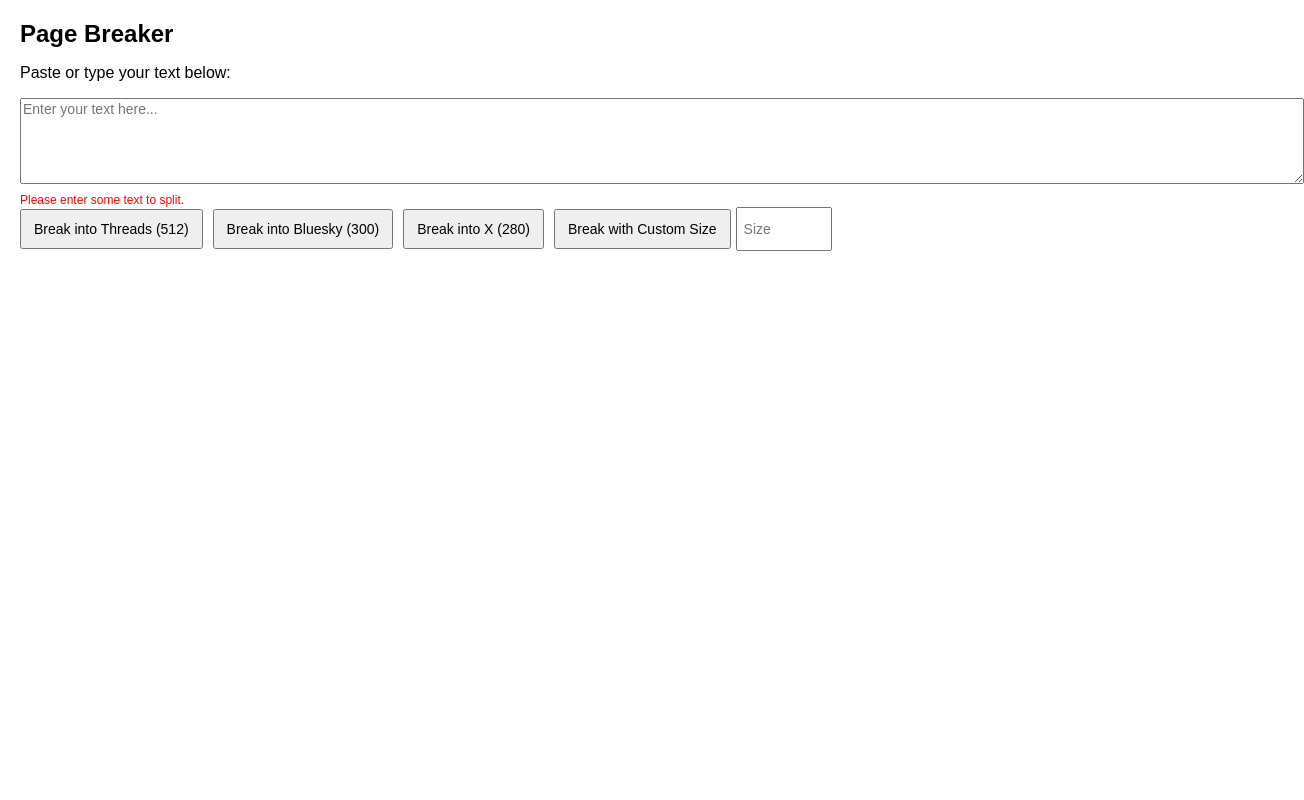
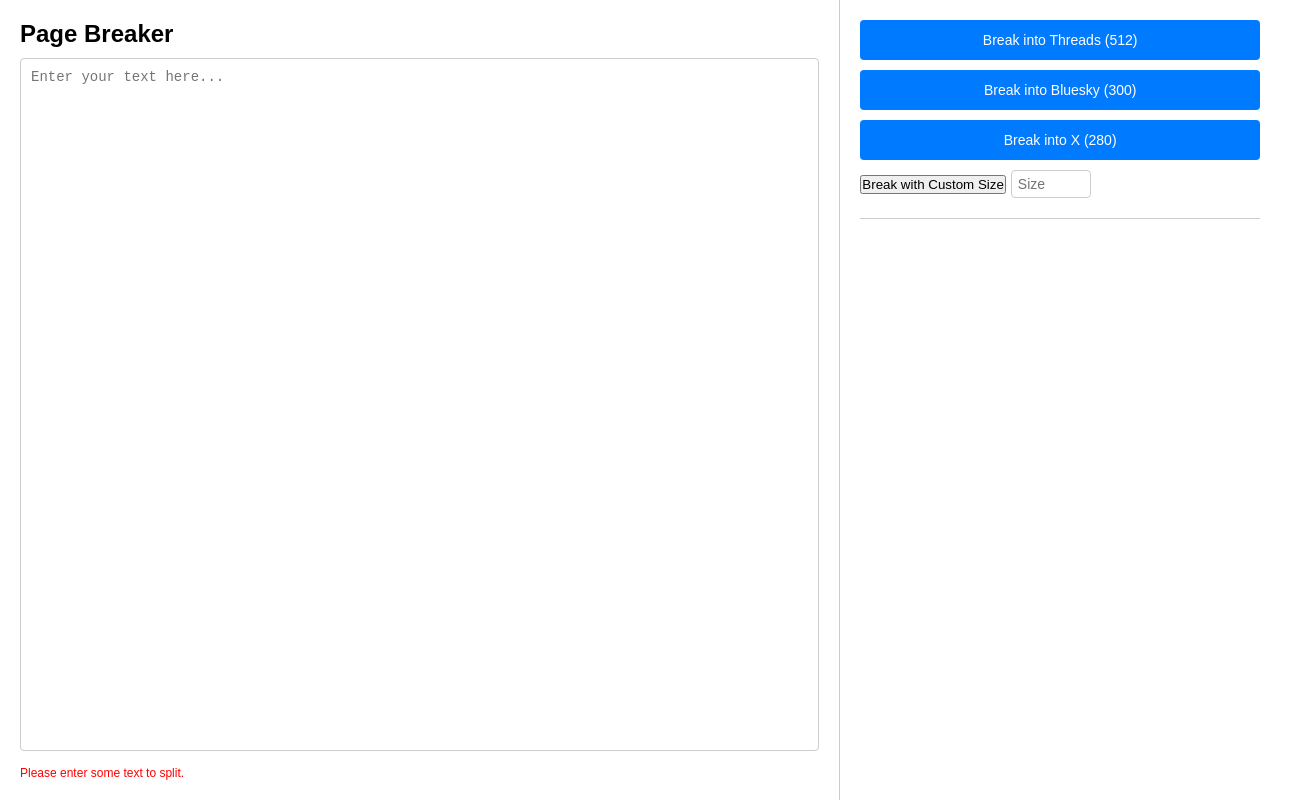
Before and after one commit to MarcoPoloResearchLab/social_threader, a plain HTML site: page index.html in a window 1280 px wide. Both pictures are taken after a click on the button "Break with Custom Size". Shown: the whole page, 1304 px wide, since content can reach past the window. Drawn offline with Linux system fonts and the light colour scheme.

Commit message:
usability: Paned layout

```diff
--- a/index.html
+++ b/index.html
@@ -1,48 +1,133 @@
 <!DOCTYPE html>
 <html lang="en">
 <head>
-  <meta charset="UTF-8" />
-  <meta name="viewport" content="width=device-width, initial-scale=1.0"/>
+  <meta charset="UTF-8">
+  <meta name="viewport" content="width=device-width, initial-scale=1">
   <title>Page Breaker</title>
   <style>
-    body {
+    /* Reset some basic styles */
+    * {
+      box-sizing: border-box;
+      margin: 0;
+      padding: 0;
+    }
+
+    body, html {
+      height: 100%;
       font-family: Arial, sans-serif;
-      margin: 20px;
     }
-    h2 {
+
+    /* Container for the entire page */
+    .container {
+      display: flex;
+      height: 100vh;
+      width: 100vw;
+    }
+
+    /* Left Pane Styles */
+    .left-pane {
+      flex: 2;
+      padding: 20px;
+      border-right: 1px solid #ccc;
+      display: flex;
+      flex-direction: column;
+    }
+
+    .left-pane h2 {
       margin-bottom: 10px;
     }
-    #controls {
+
+    .left-pane textarea {
+      flex: 1;
+      width: 100%;
+      padding: 10px;
+      font-size: 14px;
+      resize: none;
+      border: 1px solid #ccc;
+      border-radius: 4px;
+    }
+
+    .left-pane .inputStats {
+      margin-top: 10px;
+      font-size: 12px;
+      color: #555;
+    }
+
+    .left-pane .error {
+      color: red;
+      font-size: 12px;
+      margin-top: 5px;
+    }
+
+    /* Right Pane Styles */
+    .right-pane {
+      flex: 1;
       display: flex;
-      flex-wrap: wrap;
-      align-items: center;
+      flex-direction: column;
+      padding: 20px;
+    }
+
+    /* Upper Right Pane (Buttons) */
+    .upper-right-pane {
+      flex: 1;
+      display: flex;
+      flex-direction: column;
       gap: 10px;
-      margin-bottom: 10px;
+      margin-bottom: 20px;
     }
-    button {
-      padding: 8px 12px;
+
+    .button-group {
+      display: flex;
+      flex-direction: column;
+      gap: 10px;
+    }
+
+    .button-group button {
+      padding: 10px;
+      font-size: 14px;
       cursor: pointer;
-      font-size: 14px;
-      height: 40px;
+      border: none;
+      border-radius: 4px;
+      background-color: #007BFF;
+      color: white;
       display: flex;
       align-items: center;
       justify-content: center;
-      position: relative;
+      transition: background-color 0.3s;
+      height: 40px;
     }
-    #customControl {
+
+    .button-group button:hover {
+      background-color: #0056b3;
+    }
+
+    .custom-control {
       display: flex;
       align-items: center;
       gap: 5px;
     }
-    #customLength {
+
+    .custom-control button {
+      flex: none;
+    }
+
+    .custom-control input {
       width: 80px;
       padding: 6px;
       font-size: 14px;
       height: 28px;
+      border: 1px solid #ccc;
+      border-radius: 4px;
     }
-    #results {
-      margin-top: 20px;
+
+    /* Lower Right Pane (Output) */
+    .lower-right-pane {
+      flex: 4;
+      overflow-y: auto;
+      border-top: 1px solid #ccc;
+      padding-top: 10px;
     }
+
     .chunkContainer {
       position: relative;
       margin-bottom: 20px;
@@ -52,6 +137,7 @@
       align-items: flex-start;
       gap: 10px;
     }
+
     .chunkContainer:before {
       content: '';
       position: absolute;
@@ -63,93 +149,106 @@
       border: 2px solid #ccc;
       border-radius: 50%;
     }
-    textarea {
-      width: 100%;
+
+    .chunkContainer textarea {
+      flex: 1;
       height: 80px;
       resize: vertical;
       font-family: inherit;
       font-size: 14px;
-      padding-right: 40px; /* Space for the copy button */
+      padding-right: 60px; /* Space for the copy button */
+      border: 1px solid #ccc;
+      border-radius: 4px;
     }
-    .stats {
+
+    .chunkContainer .stats {
       font-size: 12px;
       color: #555;
       margin-top: 5px;
     }
-    .inputStats {
-      margin-top: 5px;
-      font-size: 12px;
-      color: #555;
-    }
-    .error {
-      color: red;
-      font-size: 12px;
-      margin-top: 5px;
-    }
+
     .copyButton {
       position: absolute;
       right: 10px;
       top: 10px;
-      background: none;
+      background: #28a745;
       border: none;
+      color: white;
+      padding: 5px 10px;
+      border-radius: 4px;
       cursor: pointer;
-      font-size: 14px;
-      color: #007BFF;
-      padding: 0;
-      display: flex;
-      align-items: center;
-      justify-content: center;
+      font-size: 12px;
+      transition: background-color 0.3s;
     }
-    .copyButton:disabled {
-      color: #aaa;
-      cursor: not-allowed;
+
+    .copyButton:hover {
+      background-color: #218838;
     }
+
     .copyButton.success {
-      color: green;
+      background-color: #28a745;
+      cursor: default;
     }
-    @media (max-width: 600px) {
-      #controls {
+
+    @media (max-width: 800px) {
+      .container {
+        flex-direction: column;
+      }
+      .left-pane, .right-pane {
+        flex: none;
+        width: 100%;
+        height: 50vh;
+      }
+      .upper-right-pane {
+        flex: none;
+        height: 20%;
+      }
+      .lower-right-pane {
+        flex: none;
+        height: 80%;
+      }
+      .chunkContainer {
         flex-direction: column;
         align-items: stretch;
-      }
-      #customControl {
-        width: 100%;
-        justify-content: flex-start;
-      }
-      #customLength {
-        width: 100%;
-        margin-top: 5px;
       }
       .copyButton {
         position: static;
         margin-top: 5px;
-      }
-      .chunkContainer {
-        flex-direction: column;
-        align-items: stretch;
+        align-self: flex-end;
       }
     }
   </style>
 </head>
 <body>
 
+  <div class="container">
+    <!-- Left Pane: Text Input -->
+    <div class="left-pane">
       <h2>Page Breaker</h2>
-  <p>Paste or type your text below:</p>
-  <textarea id="sourceText" placeholder="Enter your text here..." rows="6"></textarea>
+      <textarea id="sourceText" placeholder="Enter your text here..." rows="10"></textarea>
       <div id="inputStats" class="inputStats"></div>
       <div id="inputError" class="error"></div>
+    </div>
 
-  <div id="controls">
+    <!-- Right Pane: Buttons and Output -->
+    <div class="right-pane">
+      <!-- Upper Right Pane: Buttons -->
+      <div class="upper-right-pane">
+        <div class="button-group">
           <button data-length="512">Break into Threads (512)</button>
           <button data-length="300">Break into Bluesky (300)</button>
           <button data-length="280">Break into X (280)</button>
-    <div id="customControl">
+        </div>
+        <div class="custom-control">
           <button id="customButton">Break with Custom Size</button>
           <input type="number" id="customLength" placeholder="Size" min="1" />
         </div>
       </div>
 
-  <div id="results"></div>
+      <!-- Lower Right Pane: Output Chunks -->
+      <div class="lower-right-pane" id="results"></div>
+    </div>
+  </div>
 
   <script>
     /**
@@ -289,7 +388,7 @@
         // Create copy button
         const copyButton = document.createElement('button');
         copyButton.className = 'copyButton';
-        copyButton.innerHTML = 'Copy';
+        copyButton.textContent = 'Copy';
 
         // Add event listener to copy button
         copyButton.addEventListener('click', () => {
@@ -312,14 +411,15 @@
     function copyToClipboard(text, button) {
       navigator.clipboard.writeText(text).then(() => {
         // Change button text to indicate success
-        const originalText = button.textContent;
         button.textContent = 'Copied!';
         button.classList.add('success');
+        button.disabled = true;
 
         // Revert back after 2 seconds
         setTimeout(() => {
           button.textContent = 'Copy';
           button.classList.remove('success');
+          button.disabled = false;
         }, 2000);
       }).catch(err => {
         console.error('Failed to copy text: ', err);
@@ -378,7 +478,7 @@
     }
 
     // Attach event listeners to predefined platform buttons
-    document.querySelectorAll('#controls button[data-length]').forEach(button => {
+    document.querySelectorAll('.button-group button[data-length]').forEach(button => {
       button.addEventListener('click', handleSplit);
     });
 
```
Lines whose indentation alone changed are shown as unchanged.
